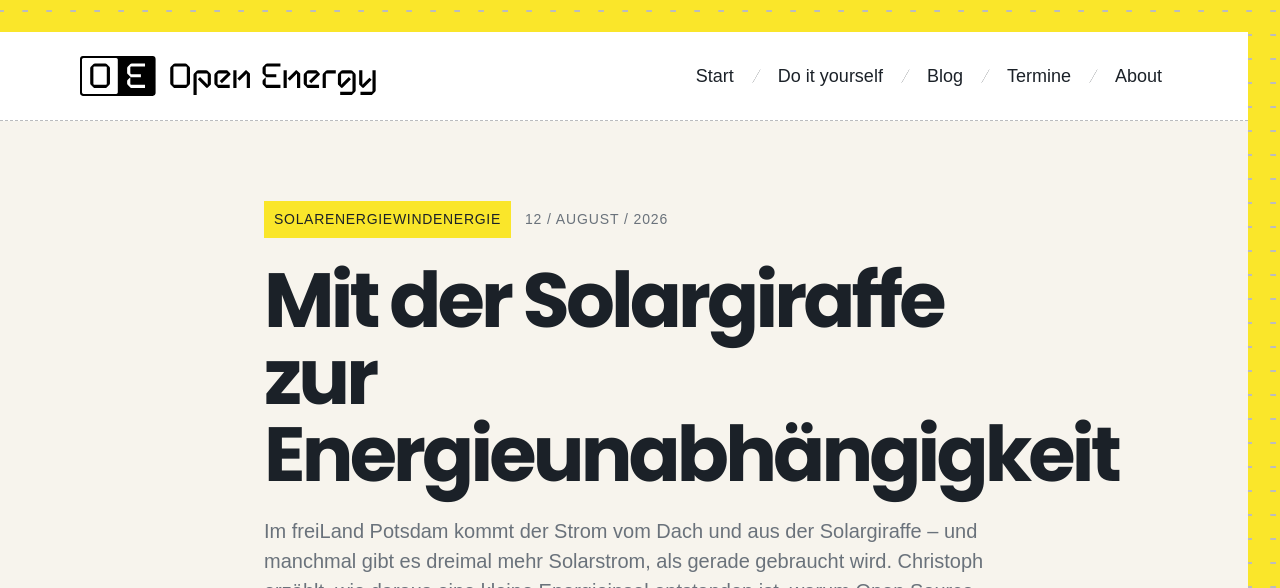
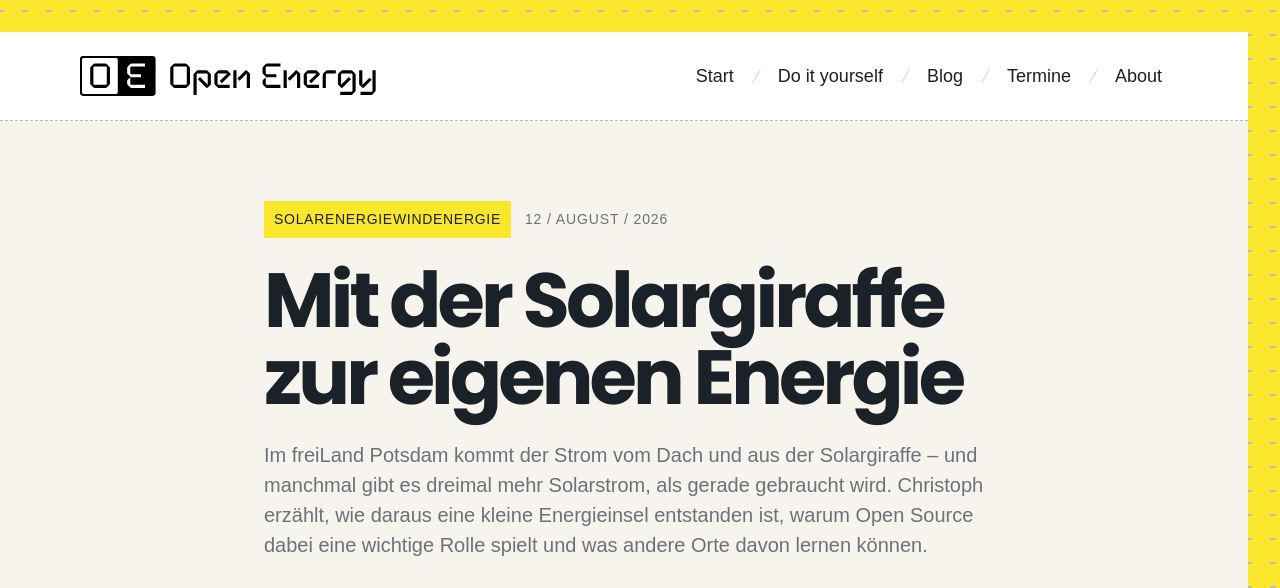
Before and after one commit to okfde/open-energy, a Jekyll site: the page built from _blog/interview-freiLand.md, in a window 1280 px wide and 900 px high, cut to the strip 0-588 px from the top of the window. Built offline with Jekyll 4.4.1, drawn with Linux system fonts in a browser that asks for light colours; some web fonts are replaced.

Commit message:
Update interview-freiLand.md

```diff
--- a/_blog/interview-freiLand.md
+++ b/_blog/interview-freiLand.md
@@ -1,5 +1,5 @@
 ---
-title: "Mit der Solargiraffe zur Energieunabhängigkeit"
+title: "Mit der Solargiraffe zur eigenen Energie"
 date: 2026-08-12
 category:
 - Solarenergie
```
